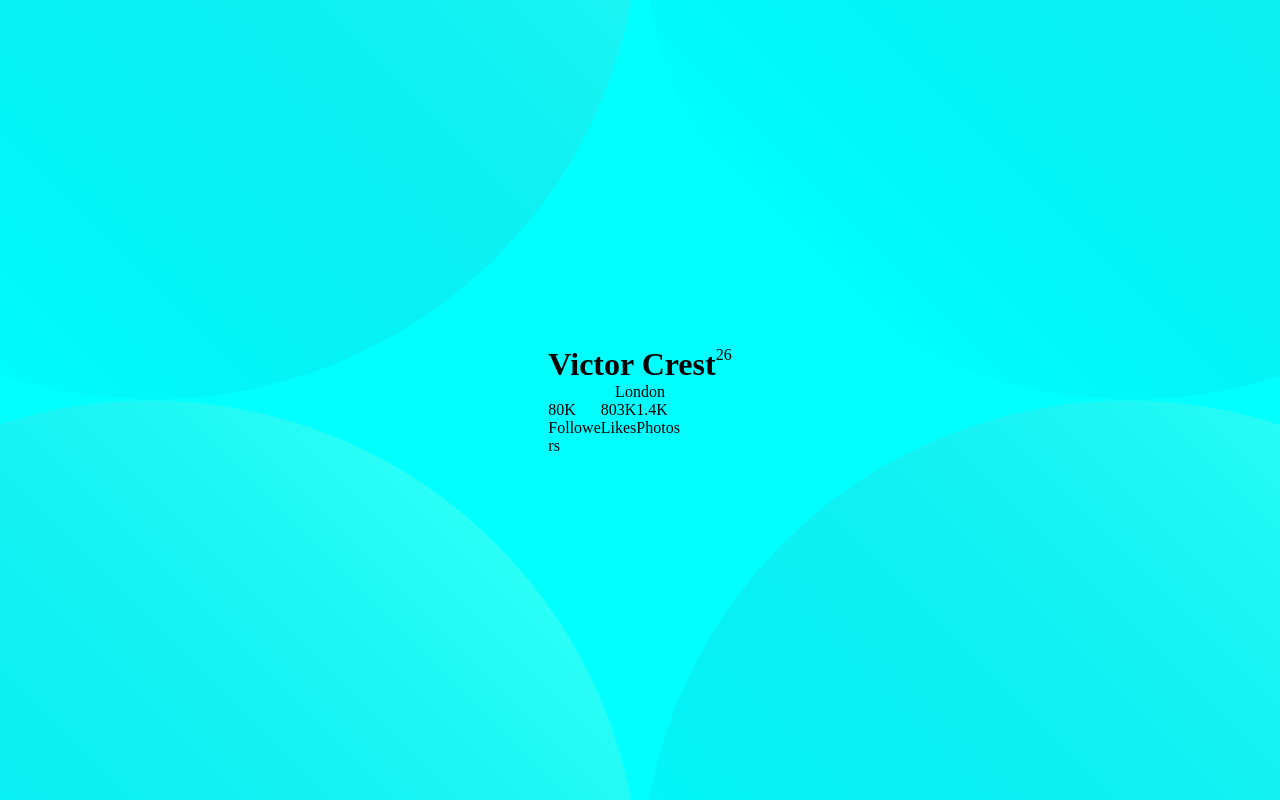
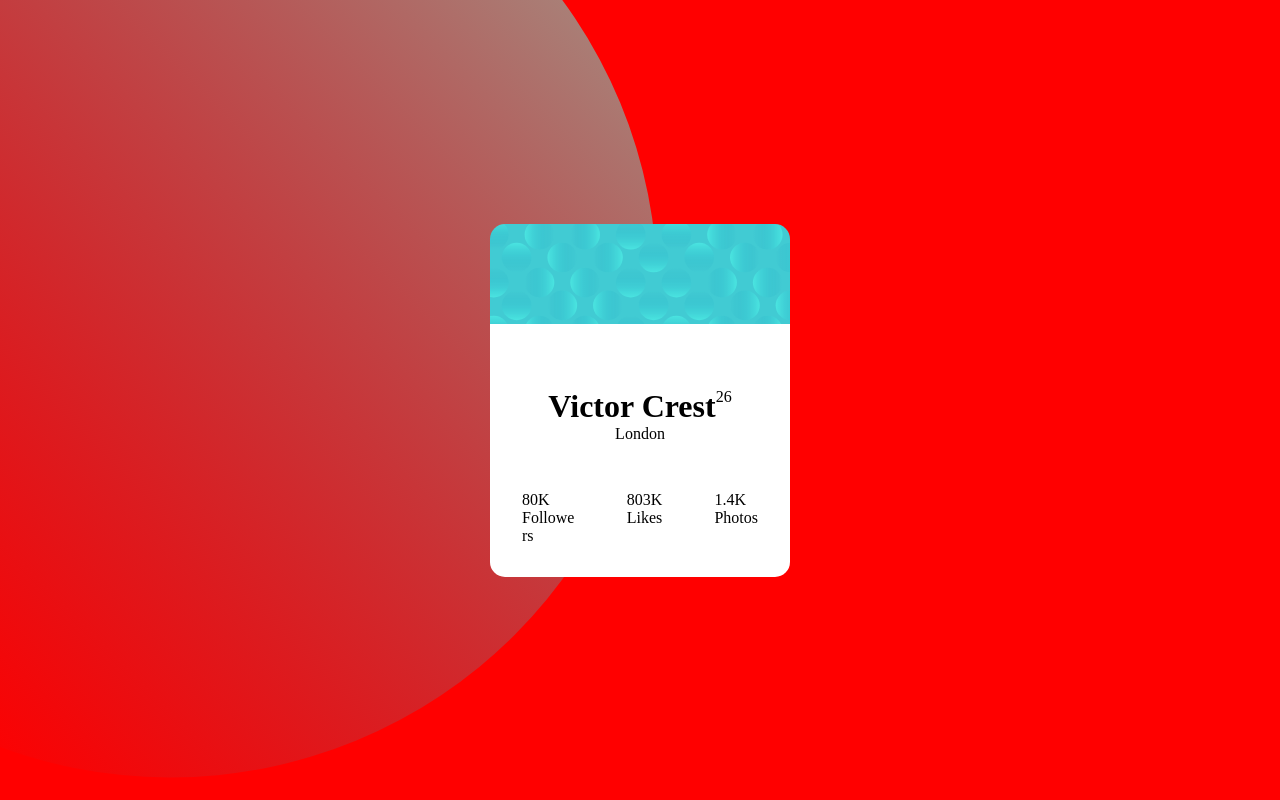
Before and after one commit to TomTwig/profile-card-component, a plain HTML site: page index.html in a window 1280 px wide. Drawn offline with Linux system fonts and the light colour scheme.

Commit message:
second commit

```diff
--- a/index.html
+++ b/index.html
@@ -16,6 +16,14 @@
 <body>
 
   <div class="container">
+
+    <div class="design">
+
+      <div class="design__top"></div>
+
+    </div>
+
+
 
   <div class="card">
 
--- a/style.css
+++ b/style.css
@@ -8,28 +8,49 @@
 
 body{
     display: flex;
+    flex-direction: column;
     height: 100vh;
     align-items: center;
     justify-content: center;
 
-    background: url(images/bg-pattern-bottom.svg) 50vw 50vh repeat transparent;
-    background: url(images/bg-pattern-top.svg) 50vw 50vh repeat transparent;
-    background-color: aqua;
+
+    background: url(images/bg-pattern-top.svg) -25vw -25vh  no-repeat;
+    background-color: red;
 
 
 }
+.container{
+    width: 300px;
 
 
+}
+.design__top{
+    border-top-left-radius: 15px;
+    border-top-right-radius: 15px;
+    background: url(images/bg-pattern-card.svg);
+    height: 100px;
+
+}
+
 .card{
-    max-width: 300px;
-    background-color: aqua;
+
+    background-color: white;
     padding: 1em;
+    padding-top: 4em;
+    display: flex;
+    flex-direction: column;
+    border-bottom-left-radius: 15px ;
+    border-bottom-right-radius: 15px;
+
+
+
 }
 
 .card__user{
     display: flex;
     flex-direction: column;
     align-items: center;
+    margin-bottom: 2em;
 }
 
 
@@ -40,7 +61,9 @@ body{
 
 
 .card__stats{
+    padding: 1em;
     display: flex;
+    justify-content: space-between;
 }
 
 .card__stats__value{
```
